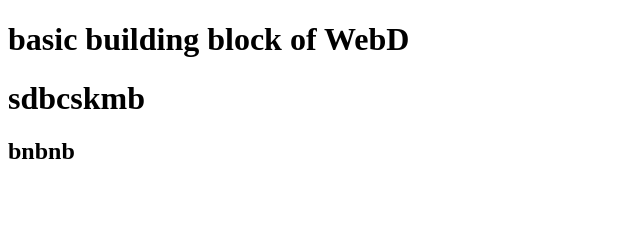
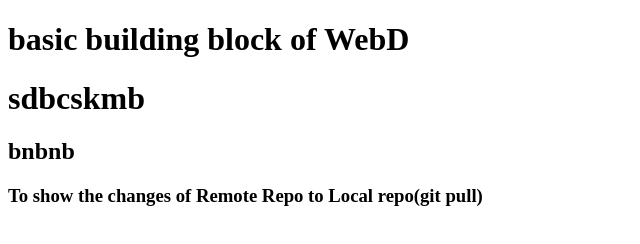
Before and after one commit to gaurpiyush001/GitLearningRepo, a plain HTML site: page iamblock.html in a window 1280 px wide. Shown: the whole page, without its empty margins (0-640 px from the left). Drawn offline with Linux system fonts and the light colour scheme.

Commit message:
Update iamblock.html

```diff
--- a/iamblock.html
+++ b/iamblock.html
@@ -8,5 +8,6 @@
     <h1>basic building block of WebD</h1>
     <h1>sdbcskmb</h1>
     <h2>bnbnb</h2>
+    <h3>To show the changes of Remote Repo to Local repo(git pull)</h3>
   </body>
 </html>
```
